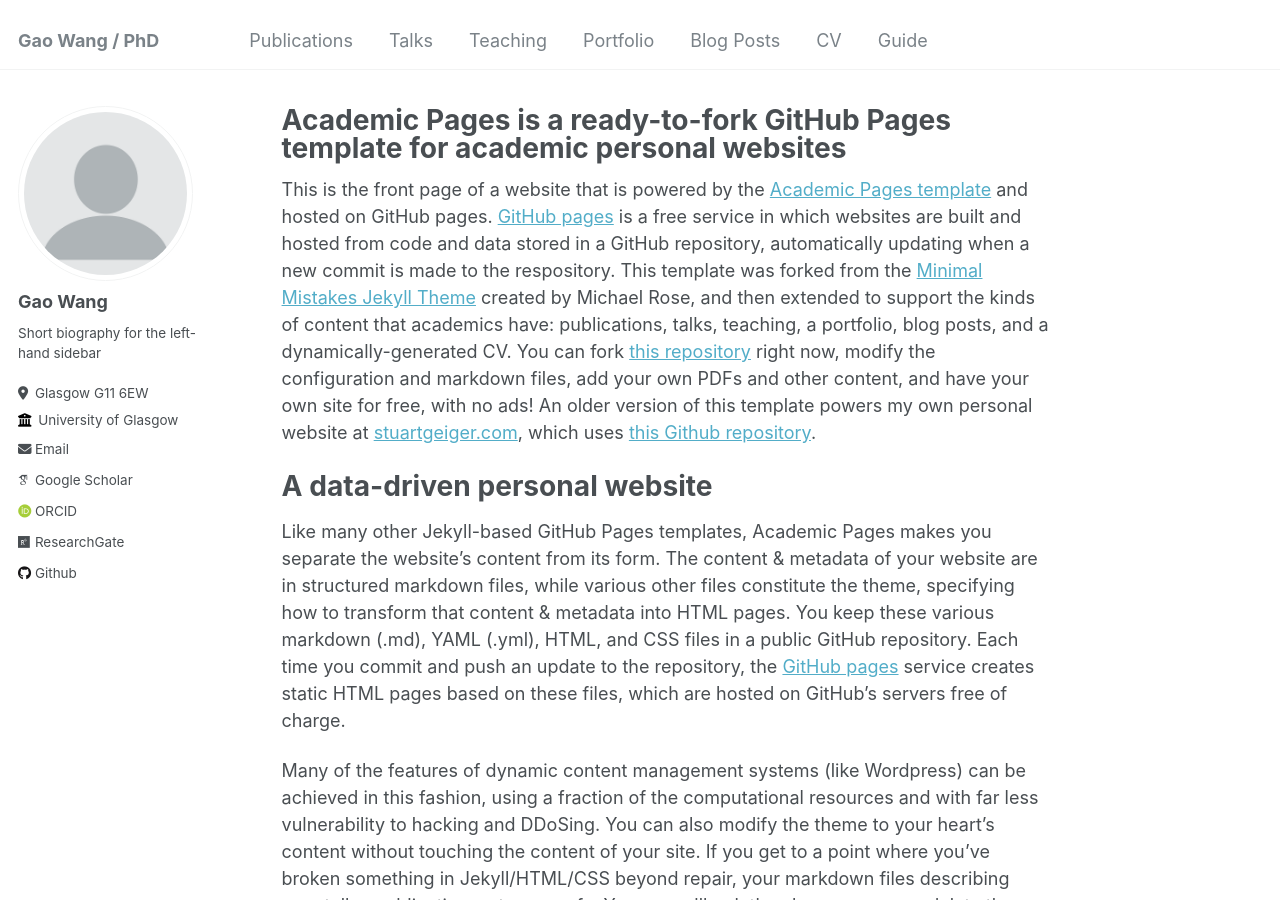
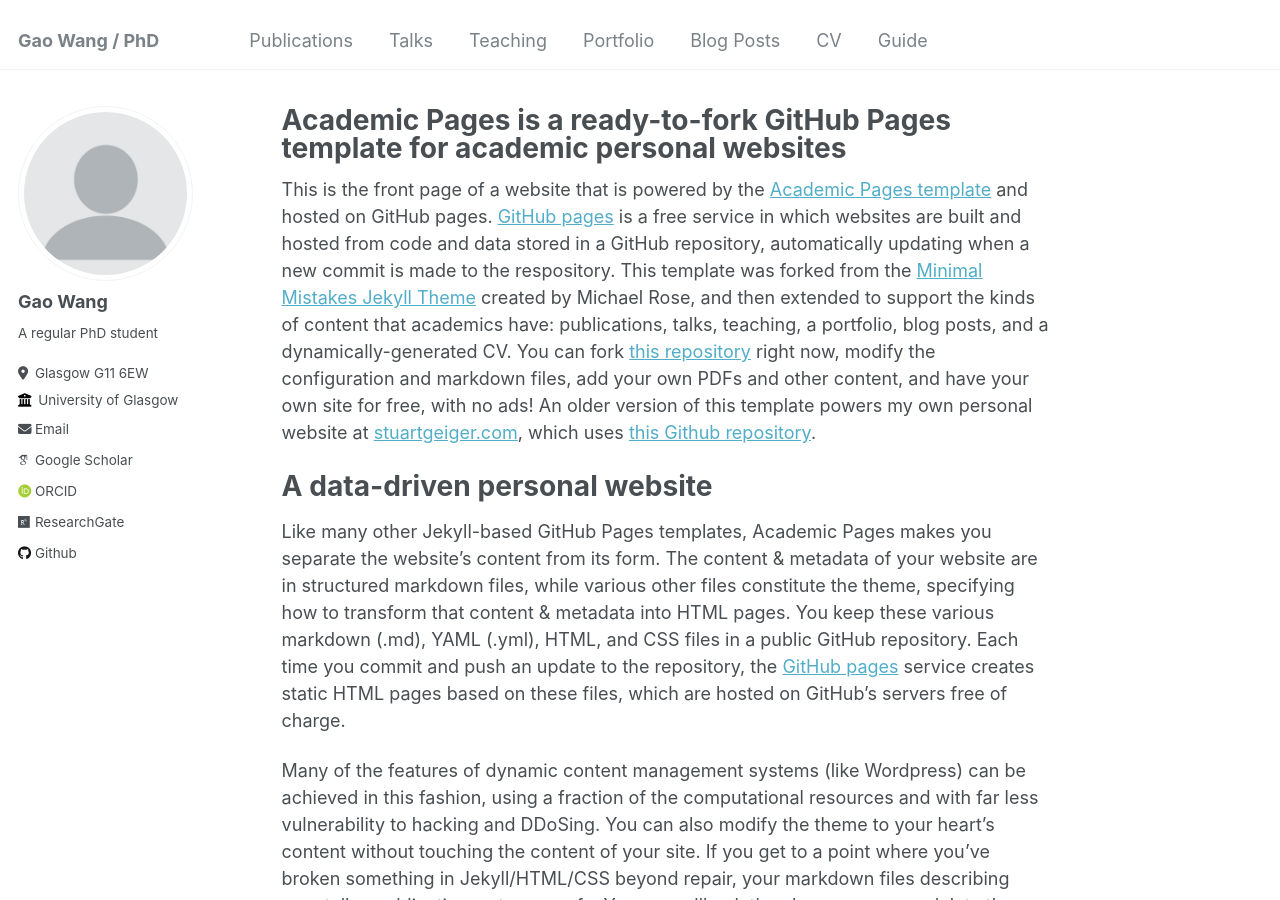
Before and after one commit to wg1275970202/test_page.github.io, a Jekyll site: the page built from _pages/about.md, in a window 1280 px wide and 900 px high. Built offline with Jekyll 4.4.1, drawn with Linux system fonts in a browser that asks for light colours; some web fonts are replaced.

Commit message:
Update _config.yml

```diff
--- a/_config.yml
+++ b/_config.yml
@@ -7,6 +7,7 @@
 # server process.
 
 # Basic Site Settings
+SEOTitle                 : "Gao's Blog"
 locale                   : "en-UK"
 title                    : "Gao Wang / PhD"
 title_separator          : "-"
@@ -24,7 +25,7 @@
   avatar           : "profile.png"
   name             : "Gao Wang"
   pronouns         : # example: "she/her"
-  bio              : "Short biography for the left-hand sidebar"
+  bio              : "A regular PhD student"
   location         : "Glasgow G11 6EW"
   employer         : "University of Glasgow"
   URI              : "https://www.physics.gla.ac.uk/xtremelight/Gao.html" # URL
```
